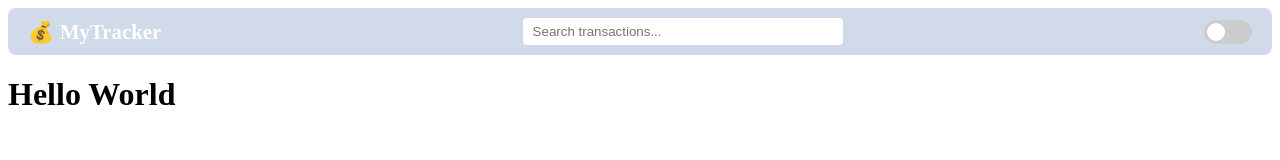
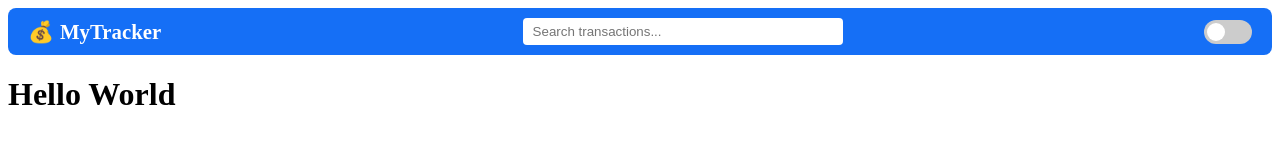
Before and after one commit to KaranKuma-r/Personal_Finance_Tracker, a plain HTML site: page index.html in a window 1280 px wide. Drawn offline with Linux system fonts and the light colour scheme.

Commit message:
SomeChange

```diff
--- a/style.css
+++ b/style.css
@@ -3,7 +3,7 @@
   display: flex;
   justify-content: space-between;
   align-items: center;
-  background-color: #d0dae9;
+  background-color: #156ff6;
   padding: 10px 20px;
   border-radius: 8px;
   margin-bottom: 20px;
```
